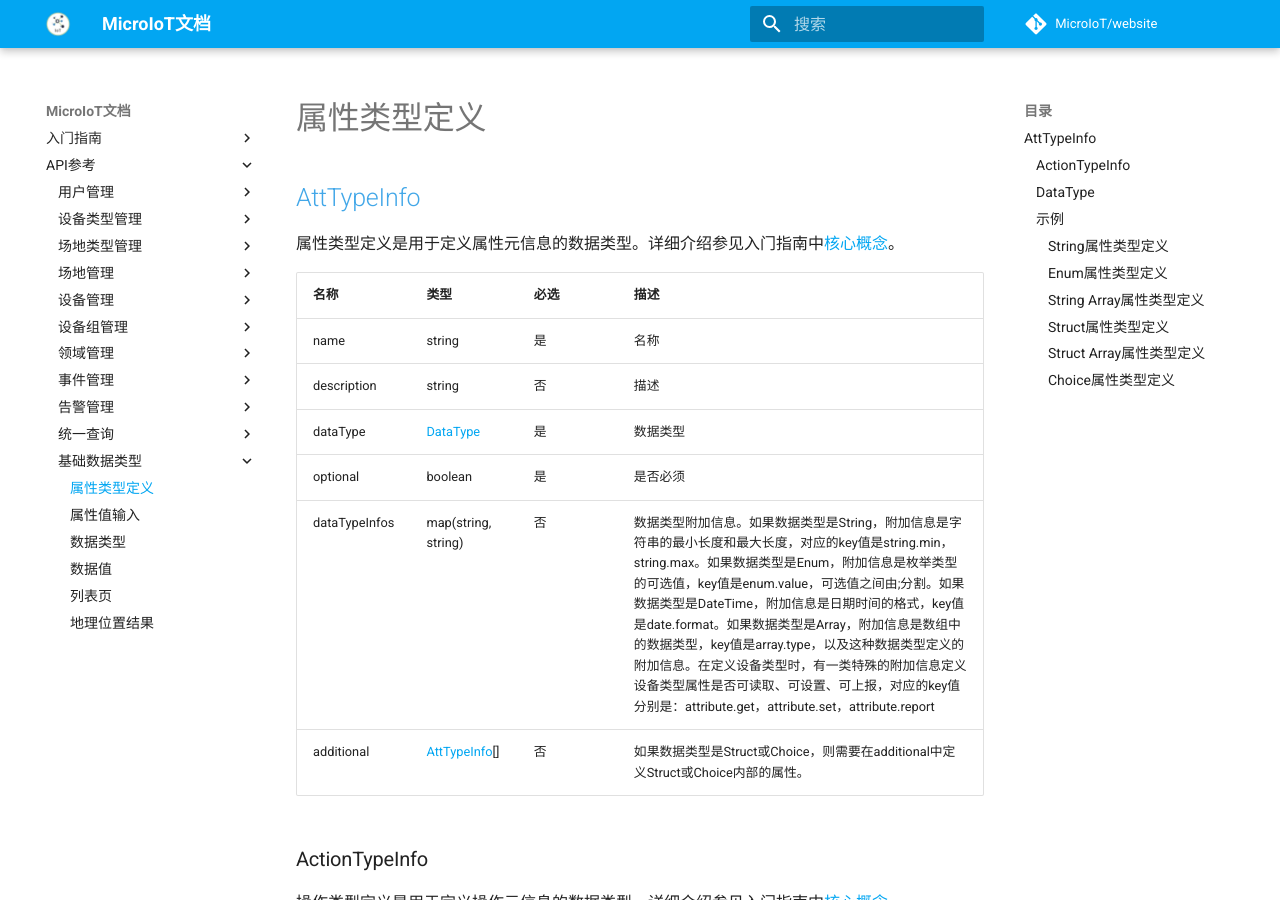
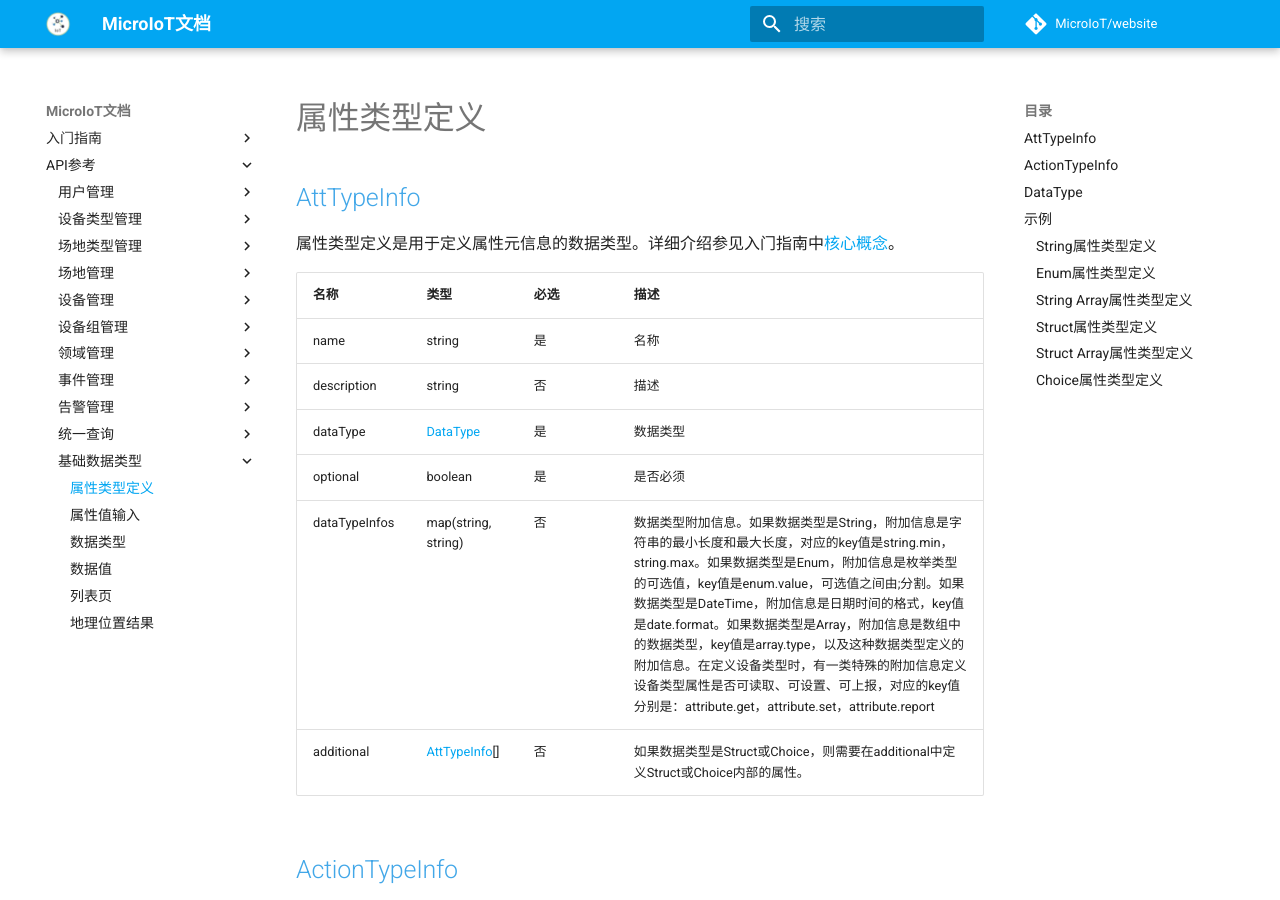
Before and after one commit to MicroIoT/website, an MkDocs documentation site: the page built from docs/reference/datatype/typeinfo.md, in a window 1280 px wide and 900 px high. Built offline with MkDocs 1.6.1 and Material for MkDocs 9.7.7, drawn with Linux system fonts in a browser that asks for light colours; comment, search, counter and statistics services are not loaded; old or Windows-style settings are respelled for this version of MkDocs.

Commit message:
update doc

````diff
--- a/docs/reference/datatype/typeinfo.md
+++ b/docs/reference/datatype/typeinfo.md
@@ -13,7 +13,7 @@
 
 
 
-### ActionTypeInfo
+## ActionTypeInfo
 
 操作类型定义是用于定义操作元信息的数据类型。详细介绍参见入门指南中[核心概念](../../start/concept.md#_2)。
 
@@ -24,7 +24,7 @@
 | requestInfo  | [AttTypeInfo]() | 否   | 请求信息 |
 | responseInfo | [AttTypeInfo]() | 否   | 响应信息 |
 
-### DataType
+## DataType
 
 数据类型信息
 
@@ -41,9 +41,9 @@
 | Struct   | string | 结构类型       |
 | Choice   | string | 任意类型       |
 
-### 示例
+## 示例
 
-#### String属性类型定义
+### String属性类型定义
 
 ``` JSON
 {
@@ -58,7 +58,7 @@
 }
 ```
 
-#### Enum属性类型定义
+### Enum属性类型定义
 
 ``` JSON
 {
@@ -72,7 +72,7 @@
 }
 ```
 
-#### String Array属性类型定义
+### String Array属性类型定义
 
 ``` JSON
 {
@@ -88,7 +88,7 @@
 }
 ```
 
-#### Struct属性类型定义
+### Struct属性类型定义
 
 ``` JSON
 {
@@ -122,7 +122,7 @@
 }
 ```
 
-#### Struct Array属性类型定义
+### Struct Array属性类型定义
 
 ``` JSON
 {
@@ -157,7 +157,7 @@
 }
 ```
 
-#### Choice属性类型定义
+### Choice属性类型定义
 
 ``` JSON
 {
````
Also changed, not shown: docs/reference/datatype/georesult.md (+4 -4 lines), docs/reference/datatype/page.md (+1 -1 lines), docs/reference/datatype/valueinfo.md (+3 -3 lines).
